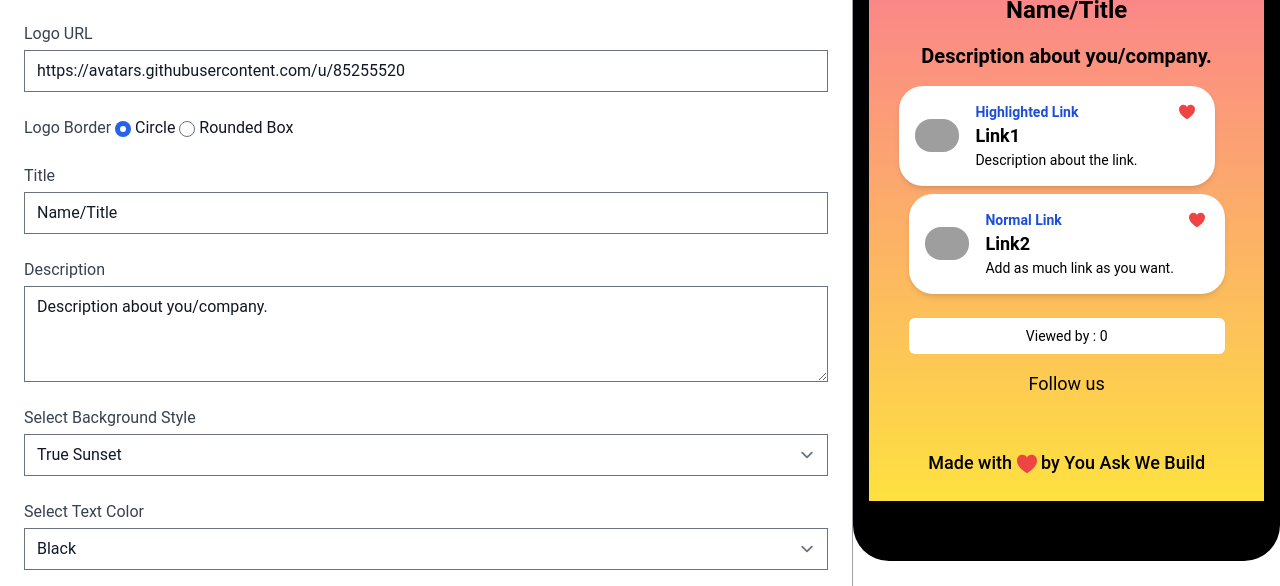
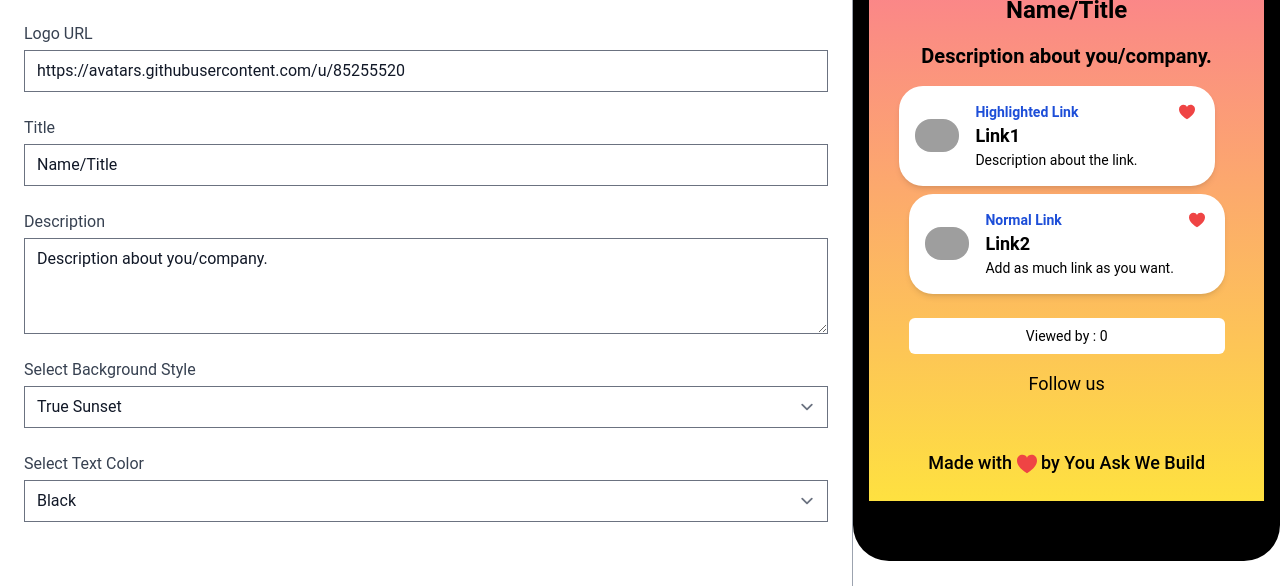
Before and after one commit to YouAskWeBuild/MyLinx, a website built with webpack: page src/builder.html in a window 1280 px wide. Shown: the part 214-800 px from the top of the page. Built offline with nearby package versions, Linux system fonts and the light colour scheme; grey boxes are pictures that could not be loaded.

```diff
--- a/src/builder.html
+++ b/src/builder.html
@@ -155,27 +155,6 @@
                   x-model="logo"
                   placeholder="Logo URL"
                 />
-              </label>
-              <label class="block">
-                <span class="text-gray-700">Logo Border</span>
-                <input
-                  type="radio"
-                  id="circle"
-                  name="border"
-                  value="rounded-full object-contain"
-                  x-model="logoborder"
-                  placeholder="Logo border"
-                />
-                <label for="circle">Circle</label>
-                <input
-                  type="radio"
-                  id="roundboxlg"
-                  name="border"
-                  value="rounded-lg object-contain"
-                  x-model="logoborder"
-                  placeholder="Logo border"
-                />
-                <label for="roundboxlg">Rounded Box</label>
               </label>
               <label class="block">
                 <span class="text-gray-700">Title</span>
@@ -562,7 +541,7 @@
             class="h-full w-full flex flex-col justify-start items-center"
           >
             <div class="w-2/6 my-2">
-              <img :class="logoborder" :src="`${logo}`" alt="logo" />
+              <img class="rounded-full" :src="`${logo}`" alt="logo" />
             </div>
             <div
               class="w-5/6 text-2xl font-bold my-2 text-center"
@@ -858,7 +837,6 @@
           loading: true,
           user: uuidv4(),
           logo: "https://avatars.githubusercontent.com/u/85255520",
-          logoborder: "rounded-full object-contain",
           title: "Name/Title",
           description: "Description about you/company.",
           background: {
@@ -919,7 +897,6 @@
             this.loading = true;
             this.user = uuidv4();
             this.logo = "https://avatars.githubusercontent.com/u/85255520";
-            this.logoborder = "rounded-full object-contain";
             this.title = "Name/Title";
             this.description = "Description about you/company.";
             this.background = {
@@ -986,7 +963,6 @@
             var data = JSON.parse(this.loadContent);
             this.user = data["user"] ? data["user"] : "";
             this.logo = data["logo"] ? data["logo"] : "";
-            this.logoborder = data["logoborder"] ? data["logoborder"] : "";
             this.title = data["title"] ? data["title"] : "";
             this.description = data["description"] ? data["description"] : "";
             this.background = data["background"]
@@ -1040,7 +1016,6 @@
               var data = {};
               data["user"] = this.user;
               data["logo"] = this.logo;
-              data["logoborder"] = this.logoborder;
               data["title"] = this.title;
               data["description"] = this.description;
               data["background"] = this.background;
@@ -1093,7 +1068,6 @@
             var data = {};
             data["user"] = this.user;
             data["logo"] = this.logo;
-            data["logoborder"] = this.logoborder;
             data["title"] = this.title;
             data["description"] = this.description;
             data["background"] = this.background;
@@ -1134,7 +1108,6 @@
             var data = JSON.parse(window.localStorage.getItem("mylinxbuild"));
             this.user = data["user"];
             this.logo = data["logo"];
-            this.logoborder = data["logoborder"];
             this.title = data["title"];
             this.description = data["description"];
             this.background = data["background"];
```
